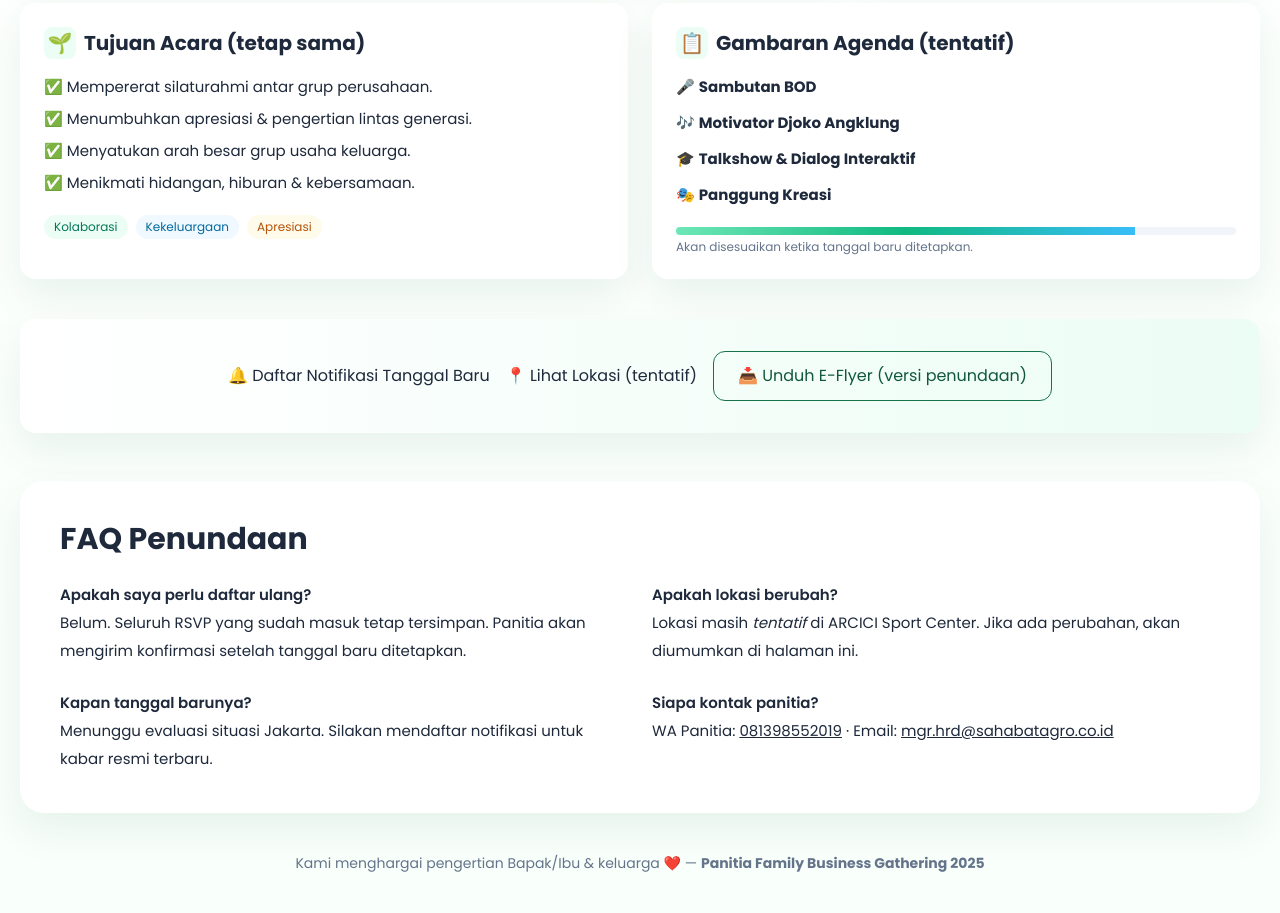
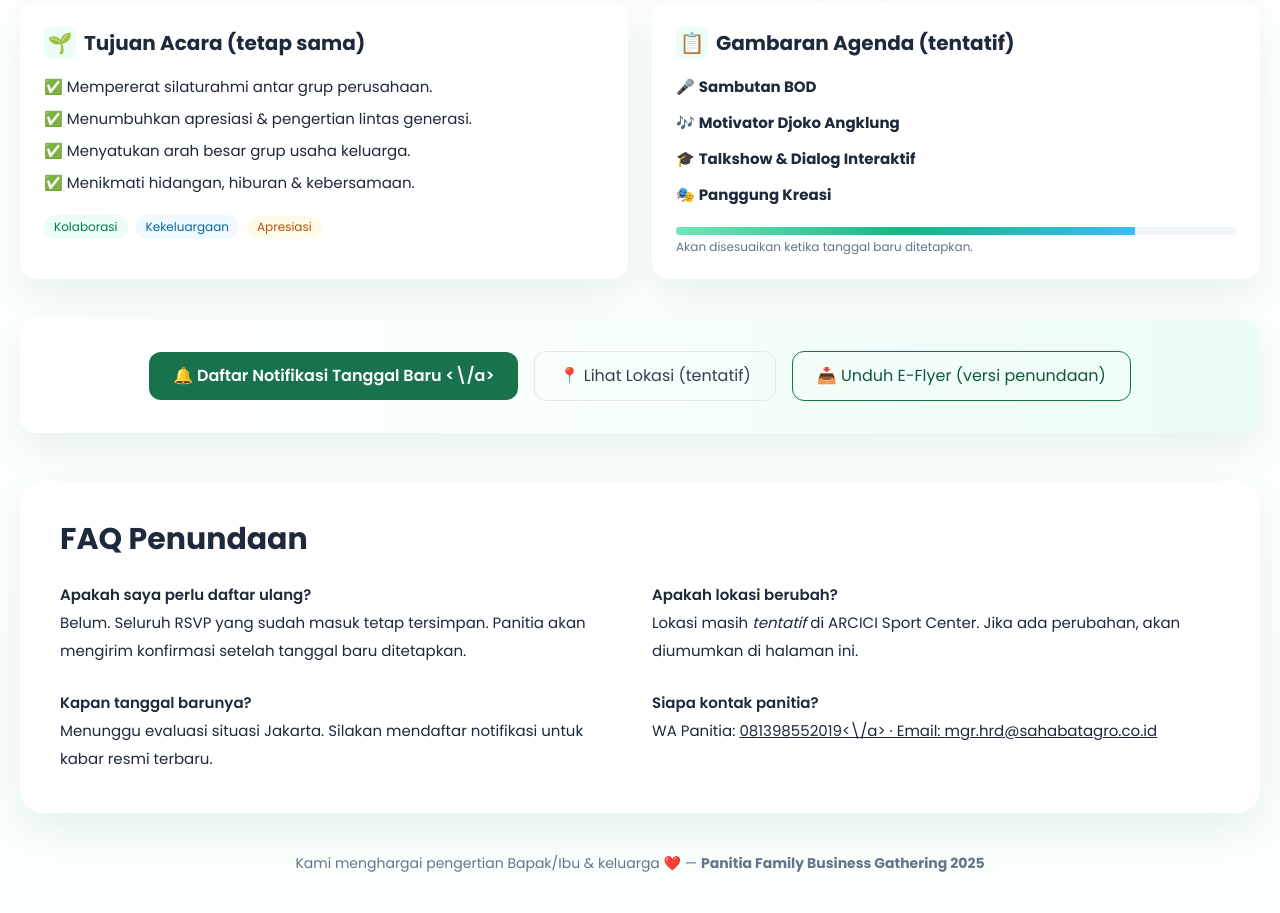
Before and after one commit to FreddyMH07/Gathering, a plain HTML site: page index.html in a window 1280 px wide. Shown: the part 860-1773 px from the top of the page. Drawn offline with nearby package versions, Linux system fonts and the light colour scheme; a web font is replaced by a local one.

Commit message:
Update index.html

```diff
--- a/index.html
+++ b/index.html
@@ -40,7 +40,7 @@
         <span class="inline-flex h-5 w-5 items-center justify-center rounded-full bg-amber-200">⚠️</span>
         <span><b>PEMBERITAHUAN:</b> Acara <i>Family Business Gathering 2025</i> <u>DITUNDA</u>. Tanggal baru akan diumumkan.</span>
       </div>
-      <a href="docs/020-SAG-HRD-IM-VIII-2025%20PENUNDAAN%20ACARA%20GATHERING%20PERUSAHAAN.pdf" rel="noopener" class="underline hover:no-underline" target="_blank" rel="noopener">Lihat Memo Resmi</a>
+      <a href="docs/020-SAG-HRD-IM-VIII-2025%20PENUNDAAN%20ACARA%20GATHERING%20PERUSAHAAN.pdf" rel="noopener" rel="noopener" class="underline hover:no-underline" target="_blank" rel="noopener">Lihat Memo Resmi</a>
     </div>
   </div>
 
@@ -97,7 +97,7 @@
           Sehubungan dengan situasi Jakarta yang belum kondusif serta pertimbangan kenyamanan dan keamanan acara, manajemen memutuskan untuk menunda acara <b>Family Business Gathering 2025</b>. Informasi mengenai tanggal pelaksanaan terbaru akan diumumkan melalui memo internal berikutnya dan kanal resmi panitia.
         </p>
         <div class="mt-4 flex flex-wrap items-center gap-3">
-          <a href="docs/020-SAG-HRD-IM-VIII-2025%20PENUNDAAN%20ACARA%20GATHERING%20PERUSAHAAN.pdf" rel="noopener" target="_blank" class="px-4 py-2 rounded-xl border border-amber-600 text-amber-700 hover:bg-amber-50">📄 Buka Memo (PDF)</a>
+          <a href="docs/020-SAG-HRD-IM-VIII-2025%20PENUNDAAN%20ACARA%20GATHERING%20PERUSAHAAN.pdf" rel="noopener" rel="noopener" target="_blank" class="px-4 py-2 rounded-xl border border-amber-600 text-amber-700 hover:bg-amber-50">📄 Buka Memo (PDF)</a>
           <button id="btnAddCalendar" disabled class="px-4 py-2 rounded-xl bg-slate-200 text-slate-500 cursor-not-allowed" title="Menunggu tanggal baru">📆 Tambah ke Kalender</button>
         </div>
         <p class="mt-2 text-xs text-slate-500">Jakarta, 31 Agustus 2025 — HRGA</p>
@@ -158,10 +158,10 @@
   <section id="aksi" class="reveal max-w-7xl mx-auto px-4 md:px-5 mt-10">
     <div class="rounded-2xl bg-gradient-to-r from-white to-emerald-50 p-6 md:p-8 card">
       <div class="flex flex-wrap items-center justify-center gap-4 text-center">
-        <a id="formNotif"$1href="$2"$3 rel="noopener">
+        <a id="formNotif" href="https://docs.google.com/forms/d/e/1FAIpQLScqg1VaVHlmqW4XeYYBMv6Q7rcUt6YaN3CG4BHPBAY67-eFEg/viewform" target="_blank" rel="noopener" class="px-6 py-3 rounded-xl bg-brand-600 text-white font-semibold hover:bg-brand-700 active:scale-95 transition">
            🔔 Daftar Notifikasi Tanggal Baru
-        </a>
-        <a href="https://www.google.com/maps/search/?api=1&query=ARCICI+Sport+Center+Jakarta"$1 rel="noopener">
+        <\/a>
+        <a href="https://www.google.com/maps/search/?api=1&query=ARCICI+Sport+Center+Jakarta" target="_blank" rel="noopener" class="px-6 py-3 rounded-xl border text-slate-700 hover:bg-white active:scale-95 transition">
            📍 Lihat Lokasi (tentatif)
         </a>
         <button onclick="downloadFlyer()"
@@ -191,7 +191,7 @@
         </div>
         <div>
           <h4 class="font-semibold">Siapa kontak panitia?</h4>
-          <p>WA Panitia: <a href="https://wa.me/6281398552019" class="underline">081398552019</a> · Email: <a class="underline" href="mailto:mgr.hrd@sahabatagro.co.id">mgr.hrd@sahabatagro.co.id</a></p>
+          <p>WA Panitia: <a href="https://wa.me/6281398552019" class="underline">081398552019<\/a> · Email: <a class="underline" href="mailto:mgr.hrd@sahabatagro.co.id">mgr.hrd@sahabatagro.co.id</a></p>
         </div>
       </div>
     </div>
```
